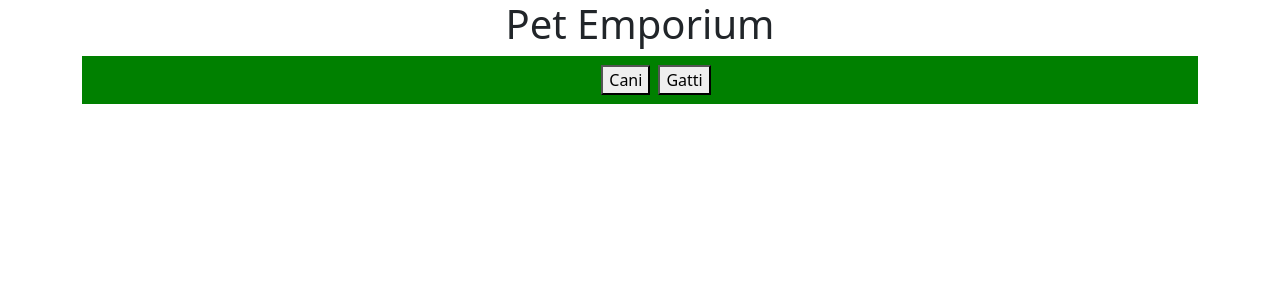
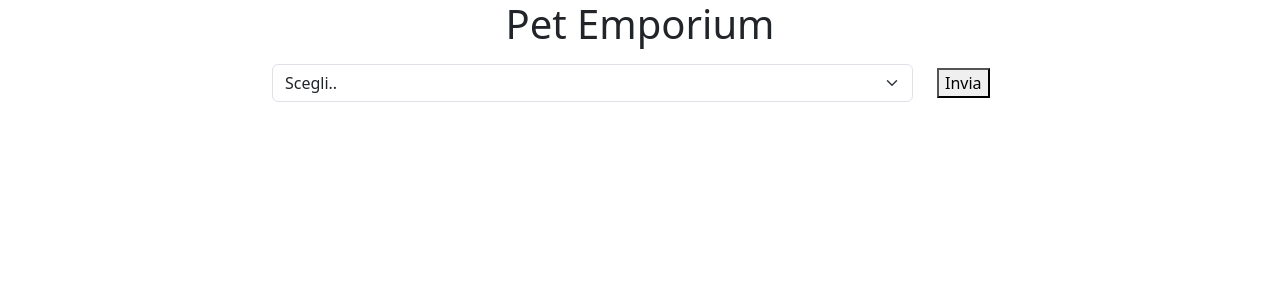
Before and after one commit to iTsGiuse/php-oop-2, a PHP site: page / in a window 1280 px wide. Shown: the top 300 px of the page. Run offline with PHP 8.4, Linux system fonts and the light colour scheme.

Commit message:
feat: add models ('Dog' and 'Cat') and fix layout

```diff
--- a/css/style.css
+++ b/css/style.css
@@ -1,7 +1,5 @@
-ul{
-    border: 1px solid transparent;
-    background-color: green;
+.card-img-top{
+    width: 100%;
+    height: 200px;
+    object-fit: fill;
 }
-li{
-    list-style: none;
-}
--- a/index.php
+++ b/index.php
@@ -1,43 +1,92 @@
+<?php
+    require_once __DIR__ . '/models/Dogs.php';
+    require_once __DIR__ . '/models/Cats.php';
+
+    $section= isset($_GET["userChoice"]) && $_GET["userChoice"] !== "active" ? $_GET["userChoice"] : false;
+    $sectionDogs = null;
+    $sectionCats = null;
+
+    if ($section === 'dogs') {
+        $sectionDogs = $section;
+    } else if ($section === 'cats') {
+        $sectionCats = $section;
+    }
+
+?>
+
 <!DOCTYPE html>
 <html lang="en">
 <head>
     <meta charset="UTF-8">
     <meta name="viewport" content="width=device-width, initial-scale=1.0">
     <title>Pet Emporium</title>
-    <link rel="stylesheet" href="css/style.css">
+    <link rel="stylesheet" href="./css/style.css">
     <link href="https://cdn.jsdelivr.net/npm/bootstrap@5.3.3/dist/css/bootstrap.min.css" rel="stylesheet" integrity="sha384-QWTKZyjpPEjISv5WaRU9OFeRpok6YctnYmDr5pNlyT2bRjXh0JMhjY6hW+ALEwIH" crossorigin="anonymous">
-    <script src="https://unpkg.com/vue@3/dist/vue.global.js"></script>
 </head>
 <body>
     <div id="app">
         <header>
             <div class="container">
-                <h1 class="text-center">Pet Emporium</h1>
-                <nav>
-                    <ul class="d-flex justify-content-center align-items-center py-2 ">
-                        <li class="me-2"><button @click="showSection('dogs')">Cani</button></li>
-                        <li><button @click="showSection('cats')">Gatti</button></li>
-                    </ul>
-                </nav>
+                <div class="row">
+                    <div class="col">
+                        <h1 class="text-center">Pet Emporium</h1>
+                    </div>
+                </div>
+                <form method="GET">
+                    <div class="row pt-2 align-items-center">
+
+                        <div class="col-2"></div>
+                        <div class="col-7">
+                            <select class="form-select" name="userChoice">
+                                <option <?php echo $section === 'active' ? 'selected' : '' ?> value="active" selected>Scegli..</option>
+                                <option <?php echo $section === $sectionDogs ? 'selected' : '' ?> value="dogs">Cani</option>
+                                <option <?php echo $section === $sectionCats ? 'selected' : '' ?> value="cats">Gatti</option>
+                            </select>
+                        </div>
+                        <div class="col-3">
+                            <button type="submit">Invia</button>
+                        </div>
+                    </div>
+                </form>
             </div>
         </header>
         <main>
             <div class="container">
-                <div class="row" v-if="activeSection === 'dogs' || activeSection === 'cats'" >
-                    <div class="col-2">
+            <?php if($sectionDogs) { ?>
+                <div class="row py-3">
+                <?php foreach($dogs as $singleDog) { ?>
+                    <div class="col-3">
                         <div class="card">
-                            <img src="..." class="card-img-top" alt="...">
+                            <img src="<?php echo $singleDog->photo ?>" class="card-img-top" alt="<?php echo $singleDog->name ?>">
                             <div class="card-body text-center">
-                                <h5 class="card-title">Nome Cane</h5>
-                                <p class="card-text">Boh</p>
+                                <h5 class="card-title"><?php echo $singleDog->name ?></h5>
+                                <p class="card-text">Razza: <?php echo $singleDog->breed ?></p>
+                                <p class="card-text"><?php echo $singleDog->age ?> anni</p>
                             </div>
                         </div>
                     </div>
+                <?php } ?>
                 </div>
+                <?php } ?>
+                <?php if ($sectionCats) {?>
+                <div class="row py-3">
+                <?php foreach($cats as $singleCat) { ?>
+                    <div class="col-3">
+                        <div class="card">
+                            <img src="<?php echo $singleCat->photo ?>" class="card-img-top" alt="<?php echo $singleCat->name ?>">
+                            <div class="card-body text-center">
+                                <h5 class="card-title"><?php echo $singleCat->name ?></h5>
+                                <p class="card-text">Razza: <?php echo $singleCat->breed ?></p>
+                                <p class="card-text"><?php echo $singleCat->age ?> anni</p>
+                            </div>
+                        </div>
+                    </div>
+                <?php } ?>
+                </div>
+            <?php } ?>
             </div>
         </main>
     </div>
-<script type="text/javascript" src="/js/script.js"></script>
 <script src="https://cdn.jsdelivr.net/npm/bootstrap@5.3.3/dist/js/bootstrap.bundle.min.js" integrity="sha384-YvpcrYf0tY3lHB60NNkmXc5s9fDVZLESaAA55NDzOxhy9GkcIdslK1eN7N6jIeHz" crossorigin="anonymous"></script>
 </body>
 </html>
--- a/js/script.js
+++ /dev/null
@@ -1,14 +0,0 @@
-const app = Vue.createApp({
-    data() {
-        return {
-            activeSection: null
-        };
-    },
-    methods: {
-        showSection(section) {
-            this.activeSection = section;
-        }
-    }
-});
-
-app.mount('#app');
--- /dev/null
+++ b/models/Cats.php
@@ -0,0 +1,26 @@
+<?php
+
+    class Cat {
+        public $name;
+        public $breed;
+        public $age;
+        public $photo;
+
+        public function __construct($_name, $_breed, $_age, $_photo) {
+            $this->name = $_name;
+            $this->breed = $_breed;
+            $this->age = $_age;
+            $this->photo = $_photo;
+        }
+
+    }
+
+
+    $iron = new Cat('Iron', 'Sianese', '2', 'https://img.freepik.com/free-photo/adorable-looking-kitten-with-yarn_23-2150886292.jpg');
+    $ketty = new Cat('Ketty', 'Persiano', '6', 'https://www.my-personaltrainer.it/2023/07/26/gatto-che-fissa_900x760.jpeg');
+
+    $cats= [
+        $iron,
+        $ketty
+    ];
+?>
--- /dev/null
+++ b/models/Dogs.php
@@ -0,0 +1,26 @@
+<?php
+
+    class Dog {
+        public $name;
+        public $breed;
+        public $age;
+        public $photo;
+
+        public function __construct($_name, $_breed, $_age, $_photo) {
+            $this->name = $_name;
+            $this->breed = $_breed;
+            $this->age = $_age;
+            $this->photo = $_photo;
+        }
+
+    }
+
+
+    $coco = new Dog('Coco', 'Barboncino', '3', 'https://www.veterinarimatera.it/wp-content/uploads/2021/03/cane-1.jpg' );
+    $paco = new Dog('Paco', 'Maltese', '7', 'https://wips.plug.it/cips/paginegialle.it/magazine/cms/2022/01/cane-di-razza.jpg?w=744&h=418&a=c');
+
+    $dogs= [
+        $coco,
+        $paco
+    ];
+?>
```
Also changed, not shown: ReadMe.txt (added).
